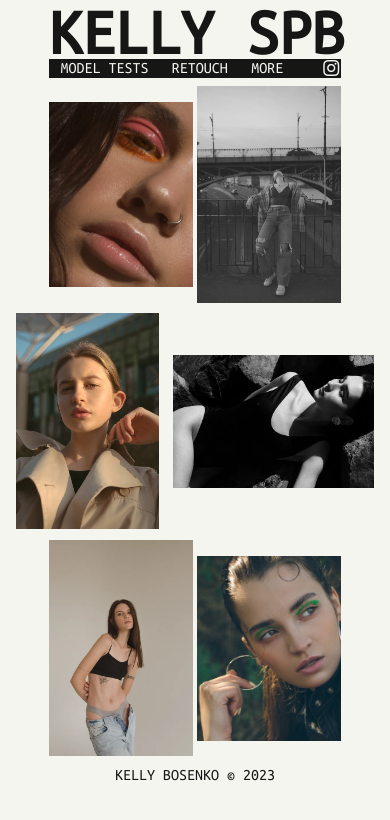
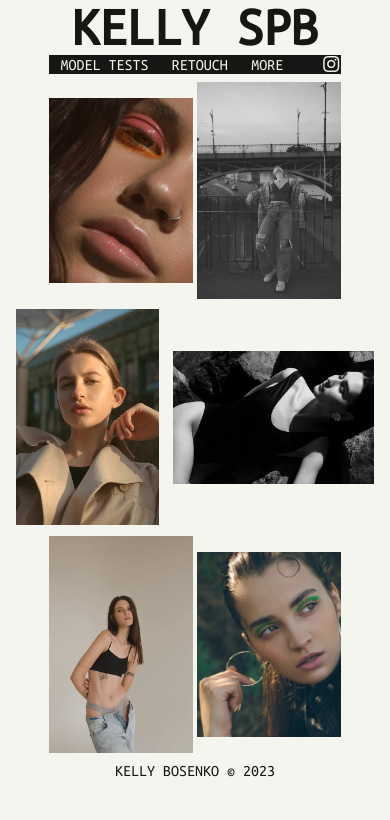
Before and after one commit to vadimmisyuchenko/KELLY_SPB, a plain HTML site: page index.html in a window 390 px wide. Drawn offline with nearby package versions, Linux system fonts and the light colour scheme.

Commit message:
Update style.css

```diff
--- a/css/style.css
+++ b/css/style.css
@@ -35,6 +35,7 @@ h1 {
     font-size: 13.4vw;
     height: 13vw;
     letter-spacing: .01rem;
+    text-align: center;
 }
 
 nav {
@@ -77,6 +78,11 @@ img {
 }
 
 .nav-item:hover > .drop-menu {
+    opacity: 1;
+    display: flex;
+}
+
+.nav-item:click > .drop-menu {
     opacity: 1;
     display: flex;
 }
@@ -141,8 +147,8 @@ img {
     }
 
     h1 {
-        font-size: 16.8vw;
-        height: 15vw;
+        font-size: 14vw;
+        height: 14vw;
     }
 
     .link {
```
